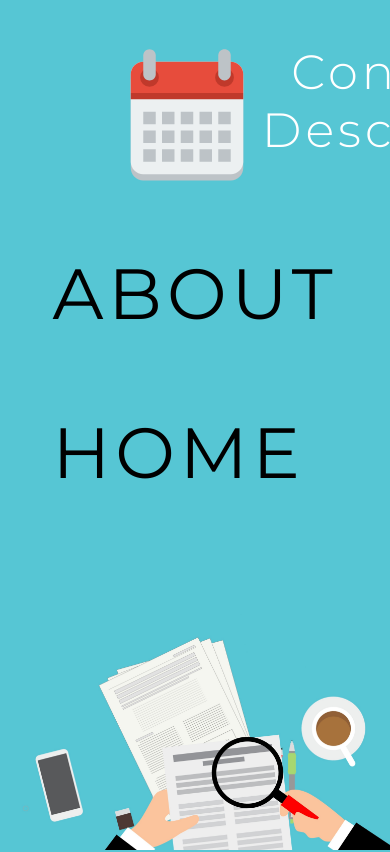
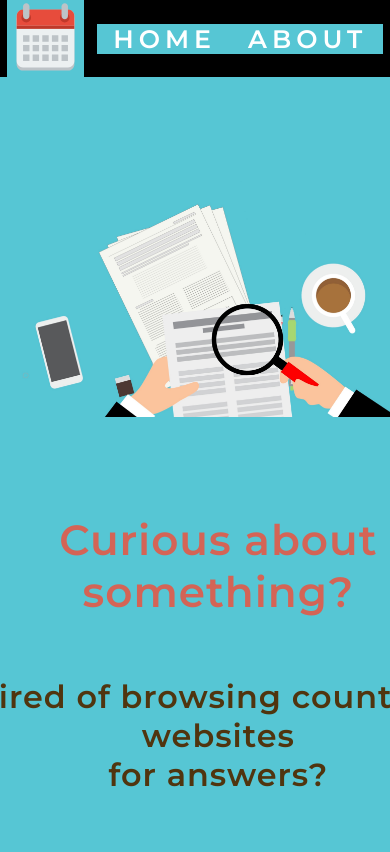
Before and after one commit to teodorabreahna/IP-2022, a React (Create React App) app in the folder APIs/DemoFrontend/: page / in a window 390 px wide. Shown: the top 852 px of the page. Built offline with nearby package versions, Linux system fonts and the light colour scheme; a web font is replaced by a local one.

Commit message:
Update navBarStyle.css

```diff
--- a/APIs/DemoFrontend/src/STYLES/navBarStyle.css
+++ b/APIs/DemoFrontend/src/STYLES/navBarStyle.css
@@ -1,128 +1,55 @@
-* {
+*{
     margin: 0;
     padding: 0;
     box-sizing: border-box;
 }
-body{
-    height: 100%;
-}
-.section1{
-    width: 100%;
-    background-color: #56C6D4;
-}
-.section2{
-    background-color: #56C6D4;
-    /*background-size: cover;*/
-}
-/*-------------------------------------------------------BARA DE NAVIGARE-----------------------------------------------------------*/
 
+/*----BARA DE NAVIGARE----*/
 .navbar {
     display: flex;
-    justify-content: space-between;
-    width: 80%;
+    justify-content: space-around;
     align-items: center;
     background-color:  #000000;
-    height: 15%;
     font-size: 135%;
-    width: auto;
     font-family: 'Montserrat', sans-serif;
-    position: sticky;
+    height: 10%;
 }
-
-li{
-    float : right;
+ul{
+    display: flex;
+    flex-direction: row-reverse;
+    float: right;
     list-style-type: none;
-    width: 25%;
+    margin: 0;
+    padding: 0;
+    overflow: hidden;
 }
-
 li a{
     text-decoration: none;
-    display: block;
     padding: 14px 16px;
     color: white;
-    margin-right: 22rem;
     letter-spacing: 5px;
     font-size: 117%;
+    font-weight: bold;
 }
-
 li a:hover {
     background-color: grey;
 }
-
-
-
-/*---------------ICONITA + TITLUL SITE-ULUI-------------*/
+/*--ICONITA + TITLUL SITE-ULUI--*/
 .title{
     display: flex;
-    justify-content: space-between;
-    margin-left: 3rem;
-    width: 24%;
-
 }
-
 .title img{
-    width: 60px;
-    height: 50px;
+    width:77px;
 }
-
-
 .title h2{
     color: white;
     letter-spacing: 4px;
     font-weight: 200;
+    margin-top: 20px;
 }
-
-/*-------------------------------------------------END BARA DE NAVIGARE---------------------------------------------------------*/
-
-
-@media only screen and (max-width: 1000px) {
-    .navbar{
-        flex-direction: column;
-        justify-content: space-between;
-        align-items: center;
-        background-color:  #000000;
-        font-size: 200%;
-        font-family: 'Montserrat', sans-serif;
-        background-color: #56C6D4;
-        color: black;
+@media screen and (max-width: 768px) {
+    h2{
+        display: none;
     }
-
-li{
-    float :none;
-    list-style-type: none;
-    align-items: center;
-
 }
-
-li a{
-    display: flex;
-    margin-right: -30%;
-    color: black;
-    letter-spacing: 5px;
-    margin-top: 55%;
-    font-size: 222%;
-}
-
-li a:hover {
-    background-color: grey;
-}
-
-.title{
-
-    margin-top: 11%;
-    width: 55%;
-
-}
-
-.title img{
-    width: 150px;
-    height: 150px;
-}
-
-
-.title h2{
-    color: white;
-    letter-spacing: 4px;
-    font-weight: 200;
-}
-}
+/*--END BARA DE NAVIGARE--*/
```
